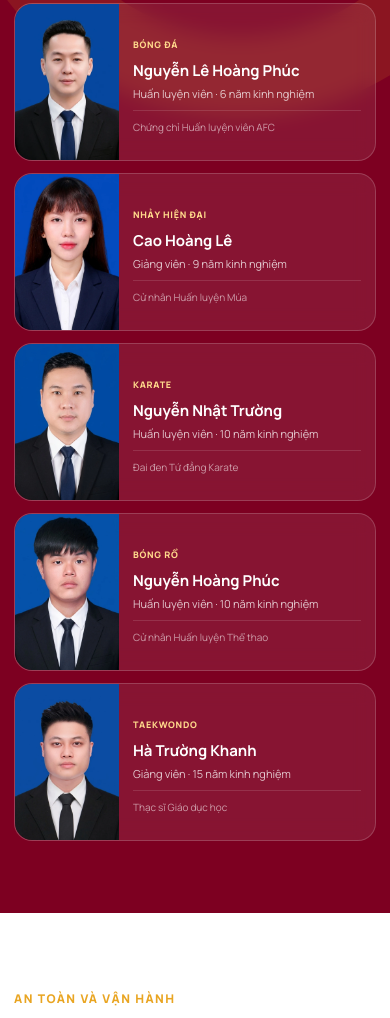
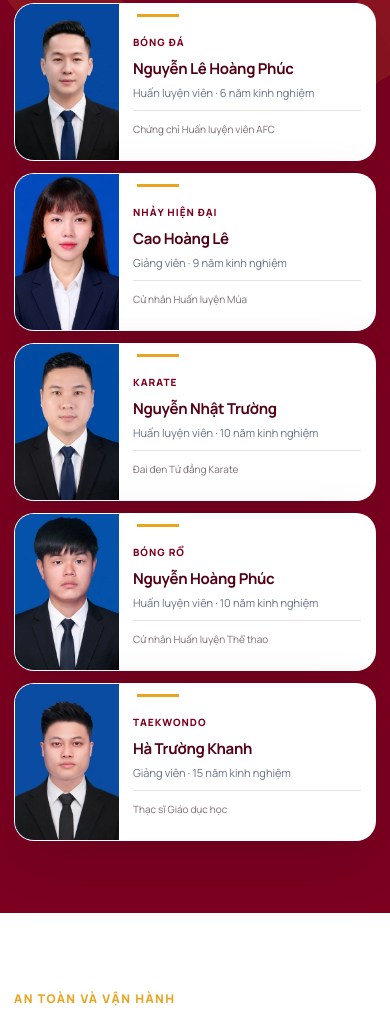
Before and after one commit to nordkappglobal/sna, a website: page index.html in a window 390 px wide. Shown: the part 9173-10191 px from the top of the page. Drawn offline with Linux system fonts and the light colour scheme.

Commit message:
Polish instructor layout for desktop

```diff
--- a/styles.css
+++ b/styles.css
@@ -175,18 +175,21 @@ th { color: var(--burgundy); font-size: 12px; text-transform: uppercase; }
 .section-burgundy { position: relative; overflow: hidden; color: #fff; background: var(--burgundy); }
 .section-burgundy::after { content: ""; position: absolute; width: 420px; height: 420px; right: -140px; top: -160px; border: 80px solid rgba(233, 165, 34, .13); border-radius: 50%; }
 .instructor-layout { position: relative; z-index: 1; }
-.light-heading { max-width: 760px; margin-bottom: 34px; }
+.light-heading { max-width: 760px; margin-bottom: 42px; }
 .light-heading h2 { color: #fff; }
 .light-heading p { color: rgba(255, 255, 255, .7); }
-.instructor-grid { display: grid; grid-template-columns: repeat(5, minmax(0, 1fr)); gap: 14px; }
-.instructor-card { min-width: 0; overflow: hidden; border: 1px solid rgba(255, 255, 255, .18); border-radius: var(--radius-md); background: rgba(255, 255, 255, .08); backdrop-filter: blur(10px); transition: transform .25s ease, background .25s ease, border-color .25s ease; }
-.instructor-card:hover { transform: translateY(-5px); border-color: rgba(255, 217, 140, .55); background: rgba(255, 255, 255, .12); }
-.instructor-photo { width: 100%; aspect-ratio: 4 / 5; display: block; object-fit: cover; object-position: center 28%; }
-.instructor-card-body { padding: 17px 16px 19px; }
-.instructor-card span { color: #ffd98c; font-size: 9px; font-weight: 800; text-transform: uppercase; letter-spacing: .08em; }
-.instructor-card h3 { min-height: 42px; margin: 5px 0 7px; font-size: 16px; line-height: 1.3; }
-.instructor-card p { min-height: 34px; margin: 0 0 8px; color: rgba(255, 255, 255, .76); font-size: 12px; line-height: 1.45; }
-.instructor-card small { display: block; padding-top: 9px; border-top: 1px solid rgba(255, 255, 255, .12); color: rgba(255, 255, 255, .58); font-size: 10px; line-height: 1.4; }
+.instructor-grid { max-width: 1080px; margin-inline: auto; display: grid; grid-template-columns: repeat(6, minmax(0, 1fr)); gap: 24px; }
+.instructor-card { grid-column: span 2; min-width: 0; overflow: hidden; color: var(--ink); border: 1px solid rgba(255, 255, 255, .38); border-radius: 20px; background: #fff; box-shadow: 0 22px 55px rgba(45, 0, 13, .2); transition: transform .25s ease, box-shadow .25s ease; }
+.instructor-card:nth-child(4) { grid-column: 2 / span 2; }
+.instructor-card:nth-child(5) { grid-column: 4 / span 2; }
+.instructor-card:hover { transform: translateY(-6px); box-shadow: 0 30px 65px rgba(45, 0, 13, .3); }
+.instructor-photo { width: 100%; height: auto; aspect-ratio: 4 / 3; display: block; object-fit: cover; object-position: center 23%; background: #0754a4; }
+.instructor-card-body { min-height: 174px; position: relative; padding: 23px 24px 22px; }
+.instructor-card-body::before { content: ""; width: 42px; height: 3px; position: absolute; left: 24px; top: 0; background: var(--gold); }
+.instructor-card span { color: var(--burgundy); font-size: 10px; font-weight: 800; text-transform: uppercase; letter-spacing: .1em; }
+.instructor-card h3 { margin: 7px 0 9px; color: var(--burgundy-dark); font-size: 19px; line-height: 1.3; letter-spacing: -.02em; }
+.instructor-card p { min-height: 38px; margin: 0 0 11px; color: var(--muted); font-size: 12px; line-height: 1.55; }
+.instructor-card small { display: block; padding-top: 11px; border-top: 1px solid var(--line); color: #7b6d72; font-size: 10px; line-height: 1.45; }
 
 .operations-grid { display: grid; grid-template-columns: .9fr 1.1fr; gap: 80px; align-items: start; }
 .process-list { display: grid; gap: 14px; }
@@ -279,7 +282,9 @@ legend small { color: var(--muted); font-weight: 500; }
   .hero-proof-card { max-width: 520px; }
   .benefit-grid, .course-grid { grid-template-columns: repeat(2, 1fr); }
   .operations-grid, .facility-inner, .register-grid { grid-template-columns: 1fr; gap: 45px; }
-  .instructor-grid { grid-template-columns: repeat(3, minmax(0, 1fr)); }
+  .instructor-grid { grid-template-columns: repeat(2, minmax(0, 1fr)); gap: 20px; }
+  .instructor-card, .instructor-card:nth-child(4) { grid-column: auto; }
+  .instructor-card:nth-child(5) { width: calc(50% - 10px); grid-column: 1 / -1; justify-self: center; }
   .insight-grid { grid-template-columns: 1fr; gap: 48px; }
   .insight-collage { max-width: 680px; width: 100%; margin-inline: auto; }
   .register-copy { position: static; }
@@ -317,10 +322,12 @@ legend small { color: var(--muted); font-weight: 500; }
   .section-heading h2 { font-size: 36px; }
   .light-heading { margin-bottom: 26px; }
   .instructor-grid { grid-template-columns: 1fr; gap: 12px; }
+  .instructor-card, .instructor-card:nth-child(4), .instructor-card:nth-child(5) { width: 100%; grid-column: auto; }
   .instructor-card { display: grid; grid-template-columns: 128px minmax(0, 1fr); align-items: stretch; }
   .instructor-card:hover { transform: none; }
   .instructor-photo { width: 100%; height: 100%; min-height: 158px; aspect-ratio: auto; object-position: center 25%; }
-  .instructor-card-body { min-width: 0; padding: 17px 18px; align-self: center; }
+  .instructor-card-body { min-width: 0; min-height: 0; padding: 17px 18px; align-self: center; }
+  .instructor-card-body::before { left: 18px; }
   .instructor-card h3 { min-height: 0; margin: 5px 0 6px; font-size: 17px; }
   .instructor-card p { min-height: 0; margin-bottom: 8px; }
   .price-grid { grid-template-columns: 1fr; }
```
